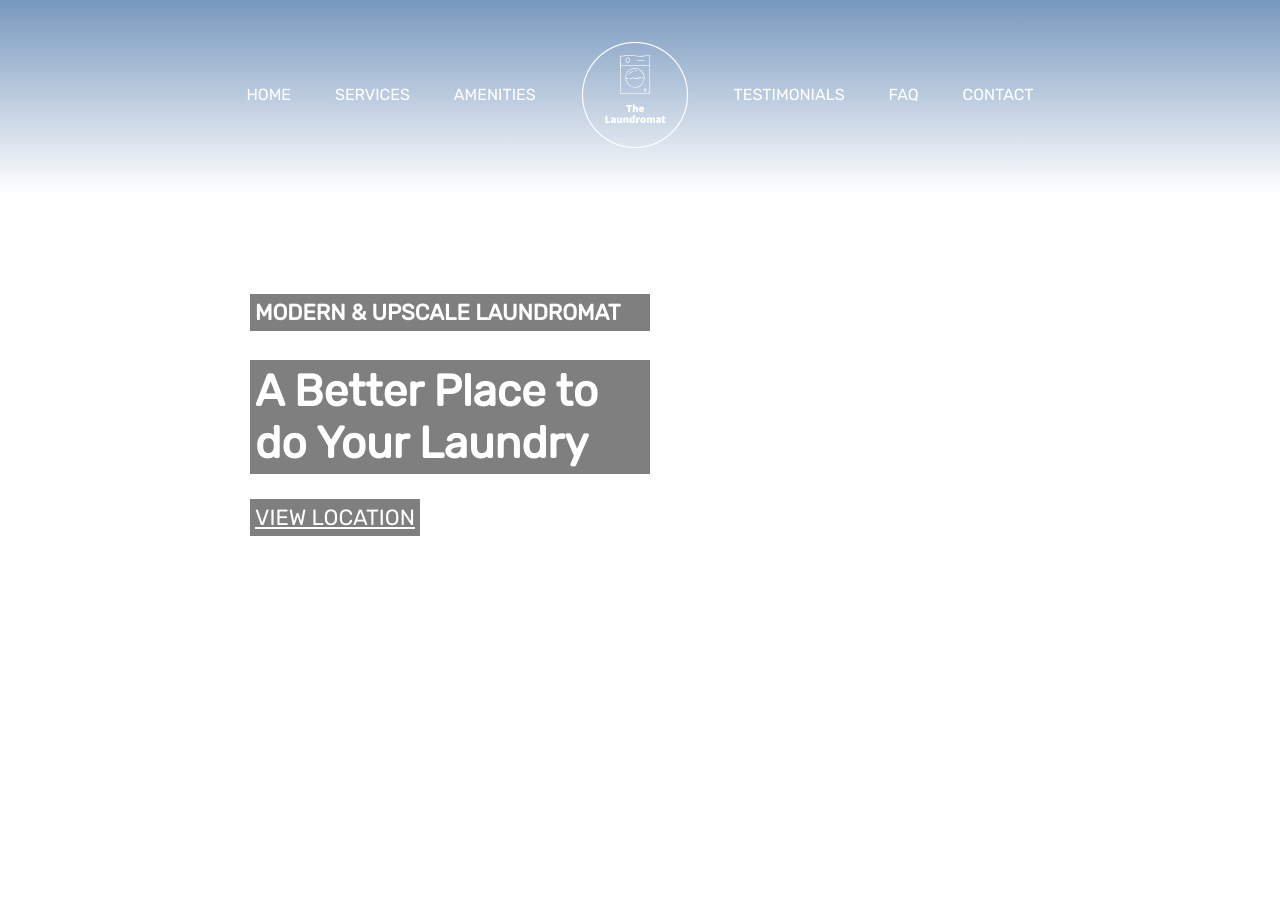
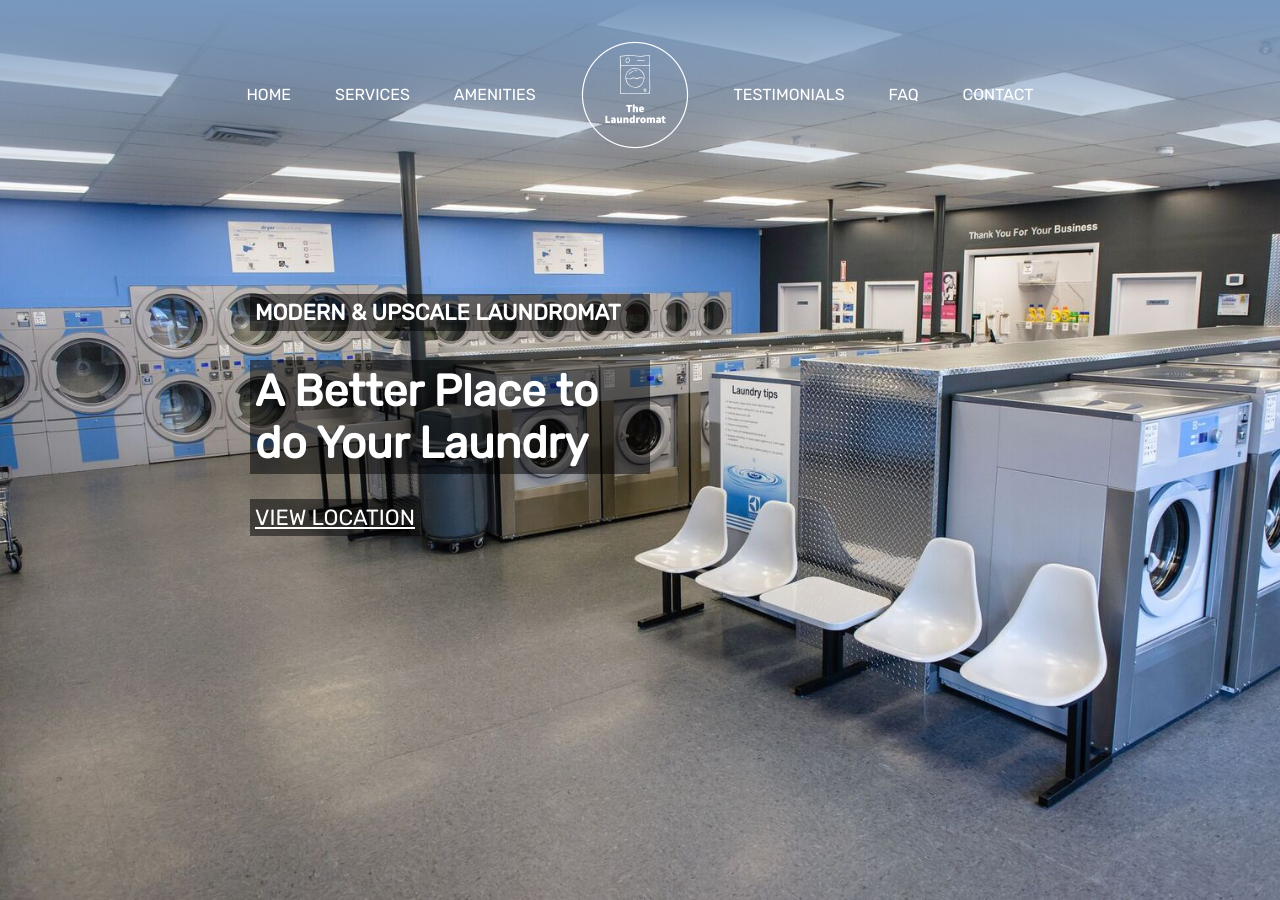
Before and after one commit to userNameOnline/Upstate-Laundry, a plain HTML site: page index.html in a window 1280 px wide. Shown: the top 900 px of the page. Drawn offline with Linux system fonts and the light colour scheme; the site is published under a folder, as on GitHub Pages, so addresses that start at the root find nothing.

Commit message:
Update style.css

```diff
--- a/style.css
+++ b/style.css
@@ -23,7 +23,7 @@ hr {
 }
 
 #header {
-    background-image: url(/imgs/Laundromat-Store-layout-.jpeg);
+    background-image: url(imgs/Laundromat-Store-layout-.jpeg);
     height: 100vh;
     background-size: cover;
     padding-bottom: 100px;
```
